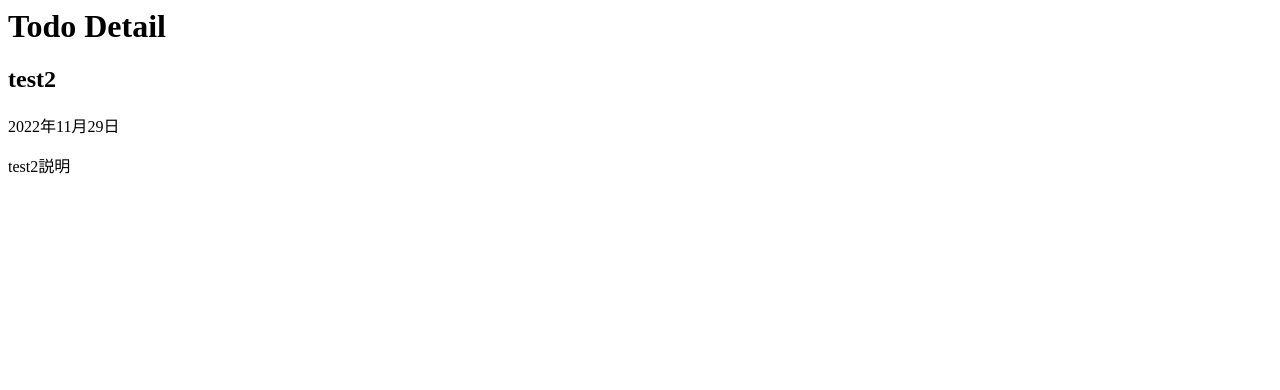
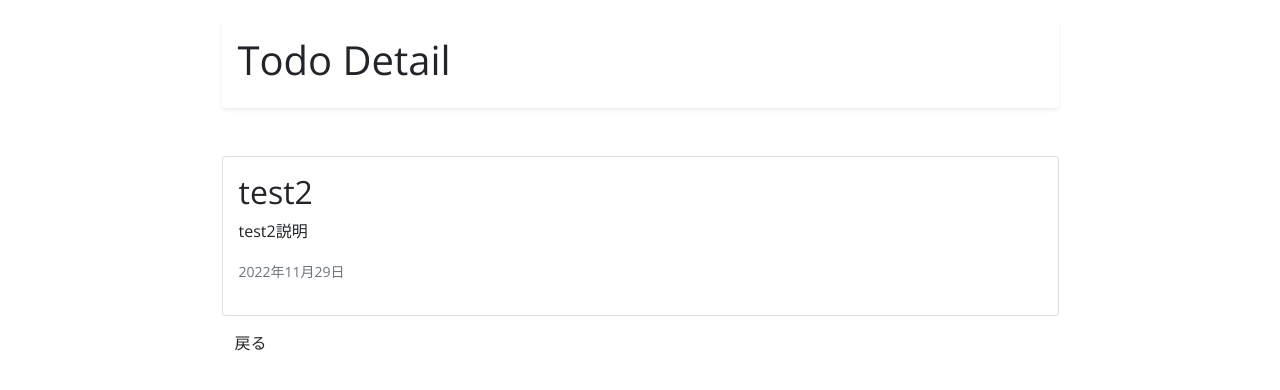
Before and after one commit to TakayukiOshiro/djangotodo, a Django app: page /detail/2 in a window 1280 px wide. Shown: the top 390 px of the page. Run offline with Django 4.2, Linux system fonts and the light colour scheme; data comes from the database, SQL or seed files in the repository; both versions use the stored data as it was after the commit.

Commit message:
レイアウトを変更

```diff
--- /dev/null
+++ b/todo/templates/todo/base.html
@@ -0,0 +1,32 @@
+<!DOCTYPE html>
+<html lang="ja">
+<head>
+    <meta charset="UTF-8">
+    <meta http-equiv="X-UA-Compatible" content="IE=edge">
+    <meta name="viewport" content="width=device-width, initial-scale=1.0">
+    <title>Todo List</title>
+    <link href= "https://cdn.jsdelivr.net/npm/bootstrap@5.0.0-beta1/dist/css/bootstrap.min.css" rel="stylesheet" integrity="sha384-giJF6kkoqNQ00vy+HMDP7azOuL0xtbfIcaT9wjKHr8RbDVddVHyTfAAsrekwKmP1" crossorigin="anonymous">
+    <link rel="preconnect" href="https://fonts.googleapis.com">
+    <link rel="preconnect" href="https://fonts.googleapis.com" crossorigin>
+    <link href="https://fonts.googleapis.com/css2?family=Open+Sans:wght@300;400&display=swap" rel="stylesheet">
+    <style>
+        body{
+            padding-top: 20px;
+            font-family: 'Open Sans', sans-serif;
+        }
+    </style>
+</head>
+<body>
+    <div class="container">
+        <div class="w-75 mx-auto">
+            <div class="shadow-sm p-3 mb-5 bg-white rounded">
+                {% block header %}
+                {% endblock header %}
+            </div>
+
+            {% block content %}
+            {% endblock content %}
+        </div>
+    </div>
+</body>
+</html>
--- a/todo/templates/todo/todo_detail.html
+++ b/todo/templates/todo/todo_detail.html
@@ -1,7 +1,16 @@
+{% extends 'todo/base.html' %}
+
+{% block header %}
 <h1>Todo Detail</h1>
+{% endblock header %}
 
-<div>
-    <h2>{{task.title}}</h2>
-    <p>{{task.deadline}}</p>
-    <p>{{task.description}}</p>
+{% block content %}
+<div class="card">
+    <div class="card-body">
+        <h2>{{task.title}}</h2>
+        <p>{{task.description}}</p>
+        <p><small class="text-muted">{{task.deadline}}</small></p>
+    </div>
 </div>
+<a class="btn btn-outline-secoundary mt-2" href="{% url 'list' %}" role="button">戻る</a>
+{% endblock content %}
```
Also changed, not shown: todo/templates/todo/todo_confirm_delete.html (+10 -2 lines), todo/templates/todo/todo_form.html (+11 -2 lines), todo/templates/todo/todo_list.html (+10 -1 lines), db.sqlite3.
